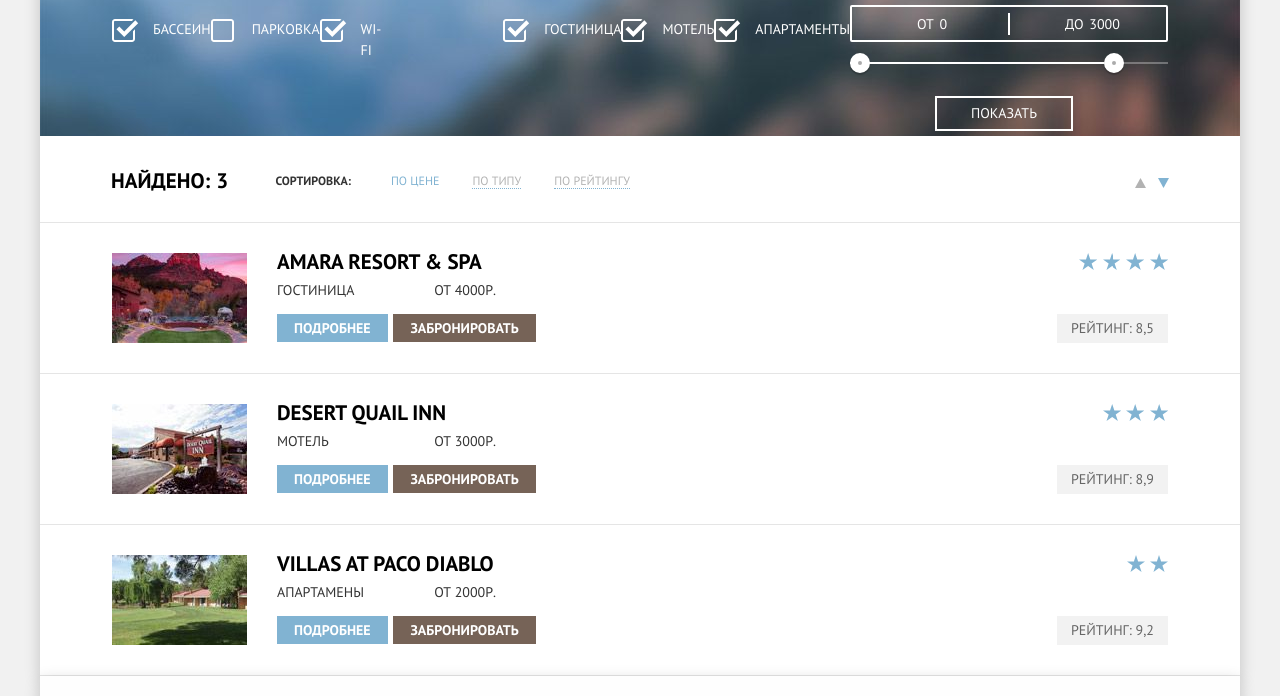
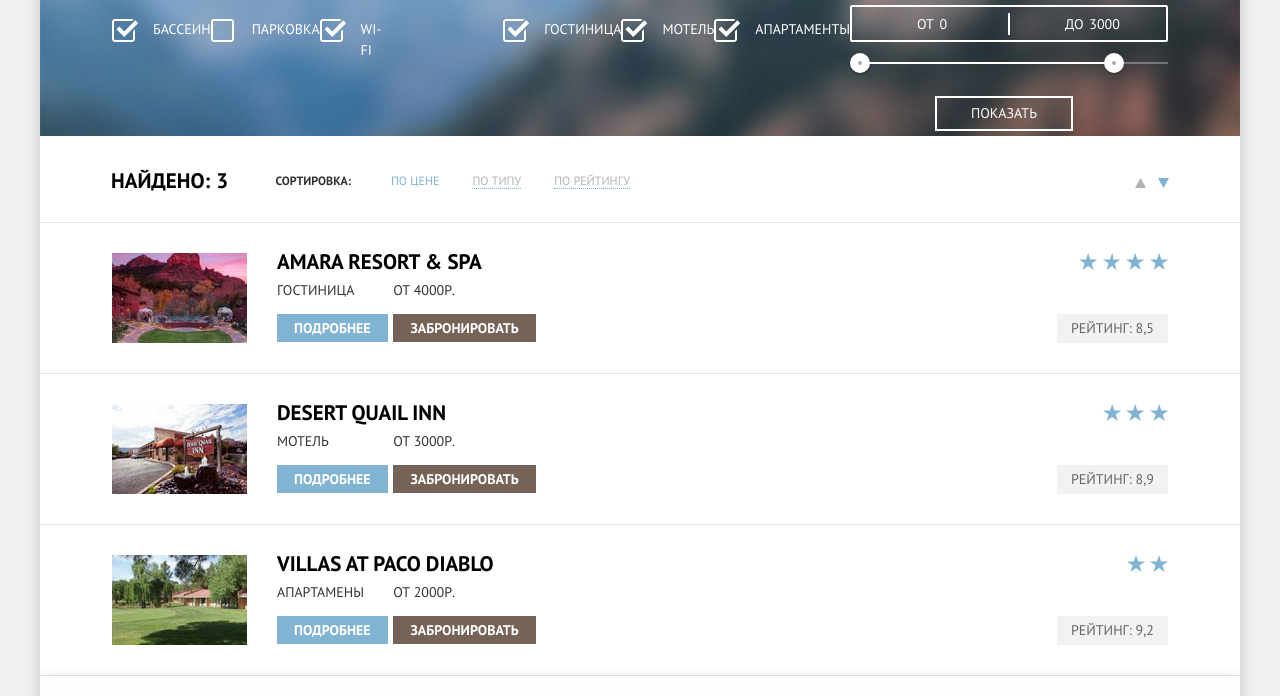
Before and after one commit to inaumovd/685293-sedona, a plain HTML site: page hotels.html in a window 1280 px wide. Shown: the part 108-804 px from the top of the page. Drawn offline with Linux system fonts and the light colour scheme.

Commit message:
no message

```diff
--- a/css/style.css
+++ b/css/style.css
@@ -954,7 +954,8 @@ padding: 76px 0;
 .hotel-price {
 	display: flex;
 	justify-content: space-between;
-	margin: 5px 81px 16px 0;
+	margin: 5px 0 16px 0;
+	padding-right: 122px;
 }
 
 .priсe-table {
```
